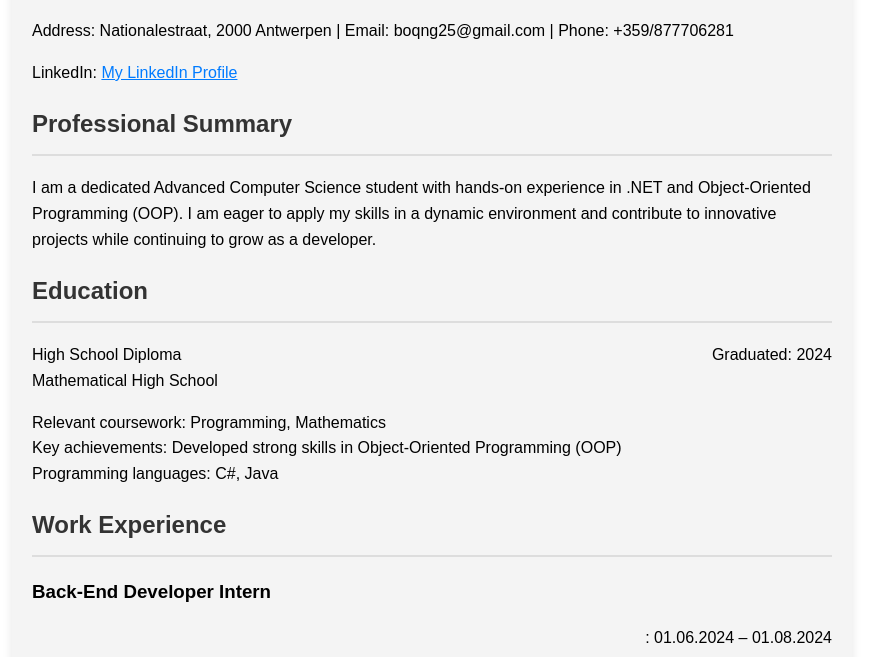
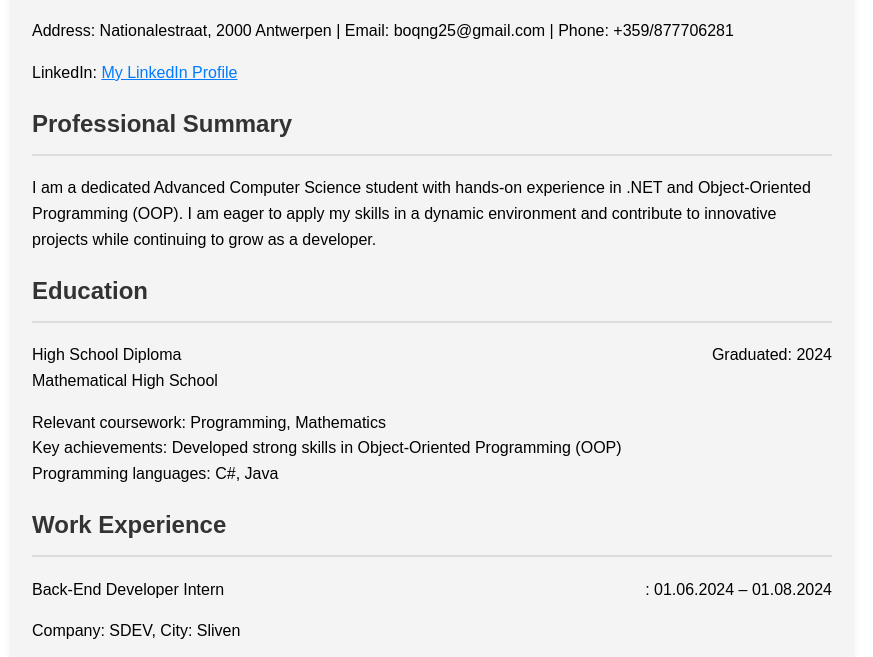
Before and after one commit to bobyTopG/MyCv, a plain HTML site: page index.html in a window 1280 px wide. Shown: the part 128-785 px from the top of the page, without its empty margins (208-1081 px from the left). Drawn offline with Linux system fonts and the light colour scheme.

Commit message:
Update index.html

```diff
--- a/index.html
+++ b/index.html
@@ -95,7 +95,7 @@
 
     <h2>Work Experience</h2>
 <div>
-    <h3>Back-End Developer Intern</h3>
+    <span>Back-End Developer Intern</span>
     <span class="date" style="float:right;">:  01.06.2024 – 01.08.2024</span><br>
     <p>Company: SDEV, City: Sliven</p>
     <ul>
```
